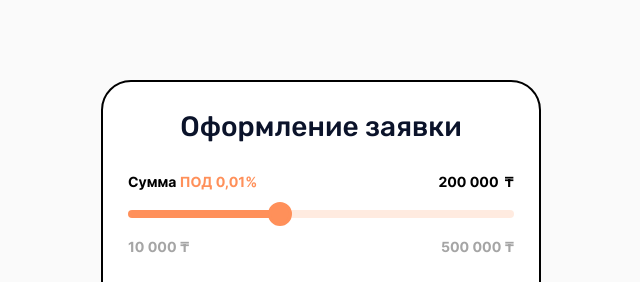
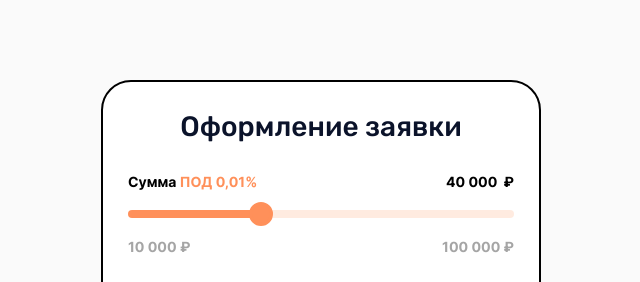
Before and after one commit to Kvadeck/loan-calculator-vue-rerwrite, a plain HTML site: page index.html in a window 1280 px wide. Shown: the top 282 px of the page, 319-959 px from the left. Drawn offline with nearby package versions, Linux system fonts and the light colour scheme.

Commit message:
Finish CalcSumRange component and part of for CalcDaysRange

```diff
--- a/components/CalcDaysRange.js
+++ b/components/CalcDaysRange.js
@@ -3,19 +3,68 @@ const CalcDaysRange = {
         <div class="range-info flex">
           <p>Срок</p>
           <div class="range-num date flex">
-            <span id="numTime" class="range-info-text">14</span>
-            <span class="range-info-text" id="numDate">дней</span>
+            <span id="numTime" class="range-info-text">
+                {{dayDigit}}
+            </span>
+            <span id="numDate" class="range-info-text" >
+                {{dayString}}
+            </span>
           </div>
         </div>
-        <input type="range" min="0" max="40" value="14" class="input-range w-14" id="rangeTime"/>
+
+        <input
+            :style="progressDaysStyle"
+            type="range"
+            :min="min"
+            :max="max"
+            v-model="dayIndex"
+            @input="changeHandler"
+            class="input-range w-14"
+        />
+
         <div class="range-ruler">
-          <span class="range-info-text">1 день</span>
-          <span class="range-info-text">12 месяцев</span>
+          <span class="range-info-text">{{timeStart}}</span>
+          <span class="range-info-text">{{timeEnd}}</span>
         </div>
+
       </fieldset>`,
+    props: {
+        max: {
+            type: Number,
+            default: 40
+        },
+        min: {
+            type: Number,
+            default: 0
+        },
+        timeStart: {
+            type: String,
+            default: '1 день'
+        },
+        timeEnd: {
+            type: String,
+            default: '12 месяцев'
+        },
+    },
     data() {
         return {
-            dataDays
+            dataDays,
+            dayIndex: 14,
+            max: this.max,
+            min: this.min,
+            dayDigit: 14,
+            dayString: 'дней'
+        }
+    },
+    computed: {
+        progressDaysStyle() {
+            return setProgressStyle(this.dayIndex, this.max, this.min, '#FF905A', '#FFEBE0')
+        },
+    },
+    methods: {
+        changeHandler({target}) {
+            this.dayDigit = this.dataDays[target.value][0];
+            this.dayString = this.dataDays[target.value][1];
         }
     }
 };
--- a/components/CalcSumRange.js
+++ b/components/CalcSumRange.js
@@ -20,8 +20,7 @@ const CalcSumRange = {
 
         <input
             :style="progressPriceStyle"
-            :value="priceValue"
-            @input="changeProgress"
+            v-model="priceValue"
             type="range"
             :min="priceMin"
             :max="priceMax"
@@ -33,27 +32,49 @@ const CalcSumRange = {
           <span class="range-info-text">{{ priceMax }} 000 {{currency}}</span>
         </div>
       </fieldset>`,
+    props: {
+        currency: {
+            type: String,
+            default: '₽'
+        },
+        max: {
+            type: Number,
+            default: 100
+        },
+        min: {
+            type: Number,
+            default: 10
+        },
+        decimal: {
+            type: Number,
+            default: 1000
+        },
+        price: {
+            type: Number,
+            default: 40
+        }
+    },
+
     data() {
+        // TODO: Set value for priceValue from localStorage if exist.
         return {
-            priceMax: 500,
-            priceMin: 10,
-            priceValue: 200,
-            currency: '₸',
-            decimalPlace: 1000
+            priceMax: this.max,
+            priceMin: this.min,
+            decimalPlace: this.decimal,
+            priceValue: this.price,
         }
     },
     computed: {
         progressPriceStyle() {
             return setProgressStyle(this.priceValue, this.priceMax, this.priceMin, '#FF905A', '#FFEBE0')
         },
-        priceInputValue() {
-          return formatInputPrice(this.priceValue * this.decimalPlace)
+        priceInputValue: {
+            get() {
+                return formatInputPrice(this.priceValue * this.decimalPlace)
+            },
         }
     },
     methods: {
-        changeProgress({target}) {
-            this.priceValue = target.value;
-        },
         focusInHandler({target}) {
             target.value = target.value.replace(/ +/g, '');
         },
@@ -87,7 +108,7 @@ const CalcSumRange = {
             target.value = target.value.replace(/^0+/, '');
 
             // Removes letters from input
-            target.value = target.value.replace(/\D/g,'');
+            target.value = target.value.replace(/\D/g, '');
         }
-    }
+    },
 };
--- a/style.css
+++ b/style.css
@@ -1063,7 +1063,7 @@ body.menu #phoneMenu {
           justify-content: flex-end;
 }
 .main-calc .range-info__input {
-  max-width: 60px;
+  max-width: 65px;
   width: -webkit-fit-content;
   width: -moz-fit-content;
   width: fit-content;
```
